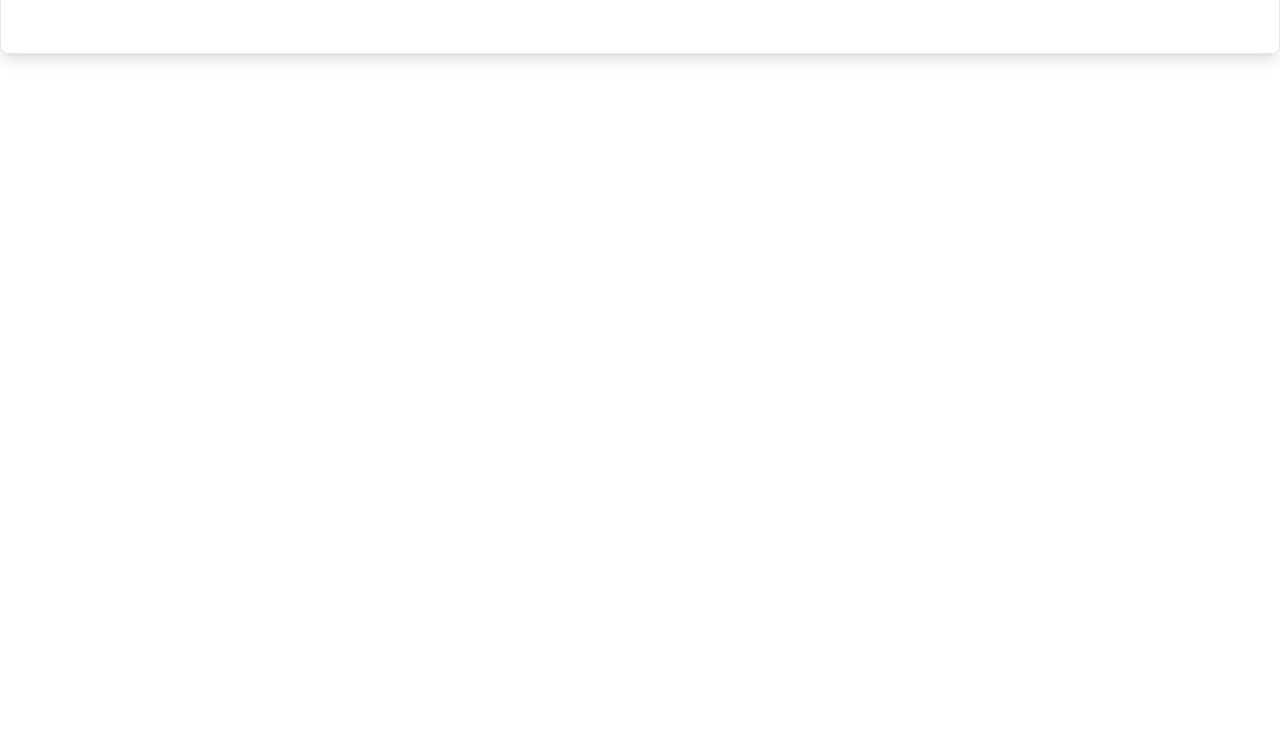
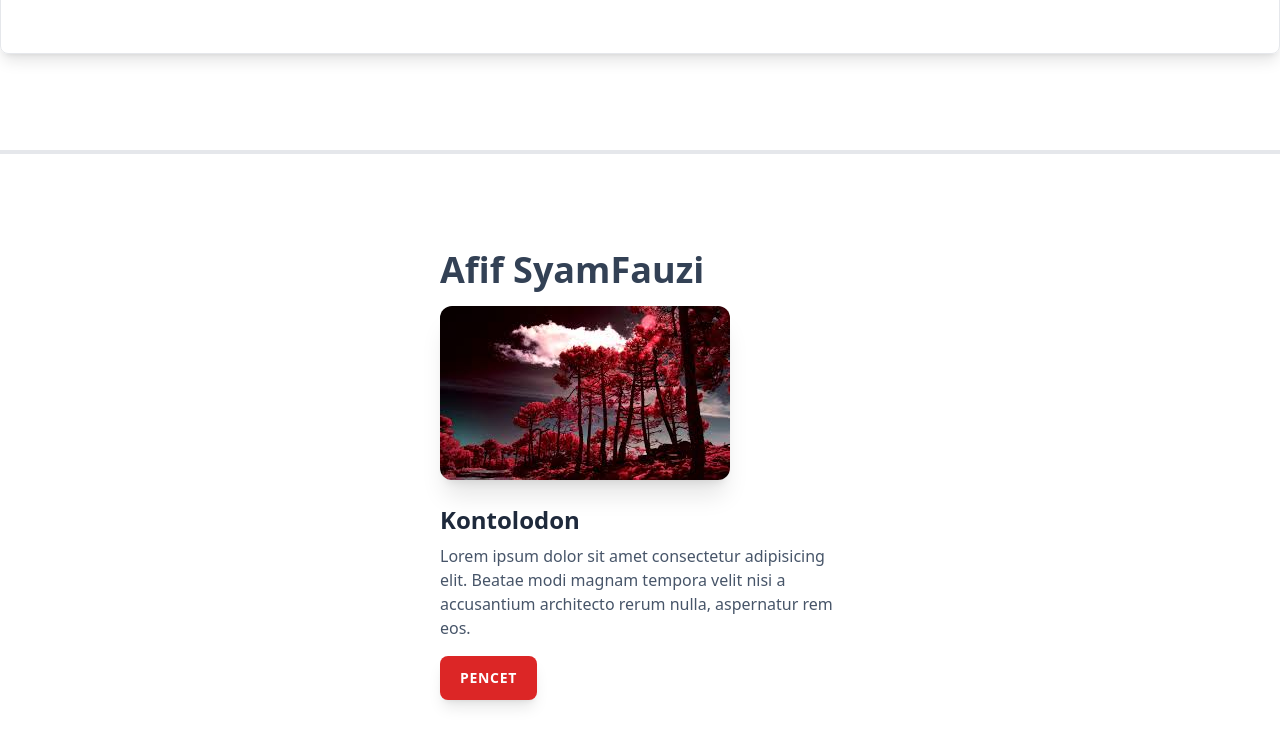
Before and after one commit to Affsyamf/belajartailwind, a website: page public/index.html in a window 1280 px wide. Shown: the part 3918-4664 px from the top of the page. Before the commit the page ends 4356 px from the top, so only its background shows below. Drawn offline with nearby package versions, Linux system fonts and the light colour scheme.

Commit message:
penambahan new card

```diff
--- a/public/index.html
+++ b/public/index.html
@@ -146,6 +146,21 @@
   <img src="./img/2.jpg" alt="gambar" class="mb-4">
   </div>
 
+
+  <hr class="my-24 border-t-4">
+
+  <div class="container px-6 max-w-md mx-auto ">
+    <h3 class="text-4xl font-bold text-slate-700">Afif <span class= text-sky-500">Syam</span>Fauzi</h3>
+    <img src="./img/2.jpg" alt="pohon" class="mt-4 rounded-xl shadow-xl">
+    <h2 class="mt-6 text-2xl font-semibold text-slate-800">Kontolodon</h2>
+    <p class="mt-2 text-slate-600"> Lorem ipsum dolor sit amet consectetur adipisicing elit. Beatae modi magnam tempora velit nisi a accusantium architecto rerum nulla, aspernatur rem eos.</p>
+    <div class="mt-4">
+      <a href="#" class="inline-block px-5 py-3 bg-red-600 text-white
+      rounded-lg shadow-lg uppercase font-semibold
+      tracking-wider text-sm">Pencet</a>
+    </div>
+  </div>
+
   <div class="mb-96"></div>
 
   <!-- Script Toggle -->
```
